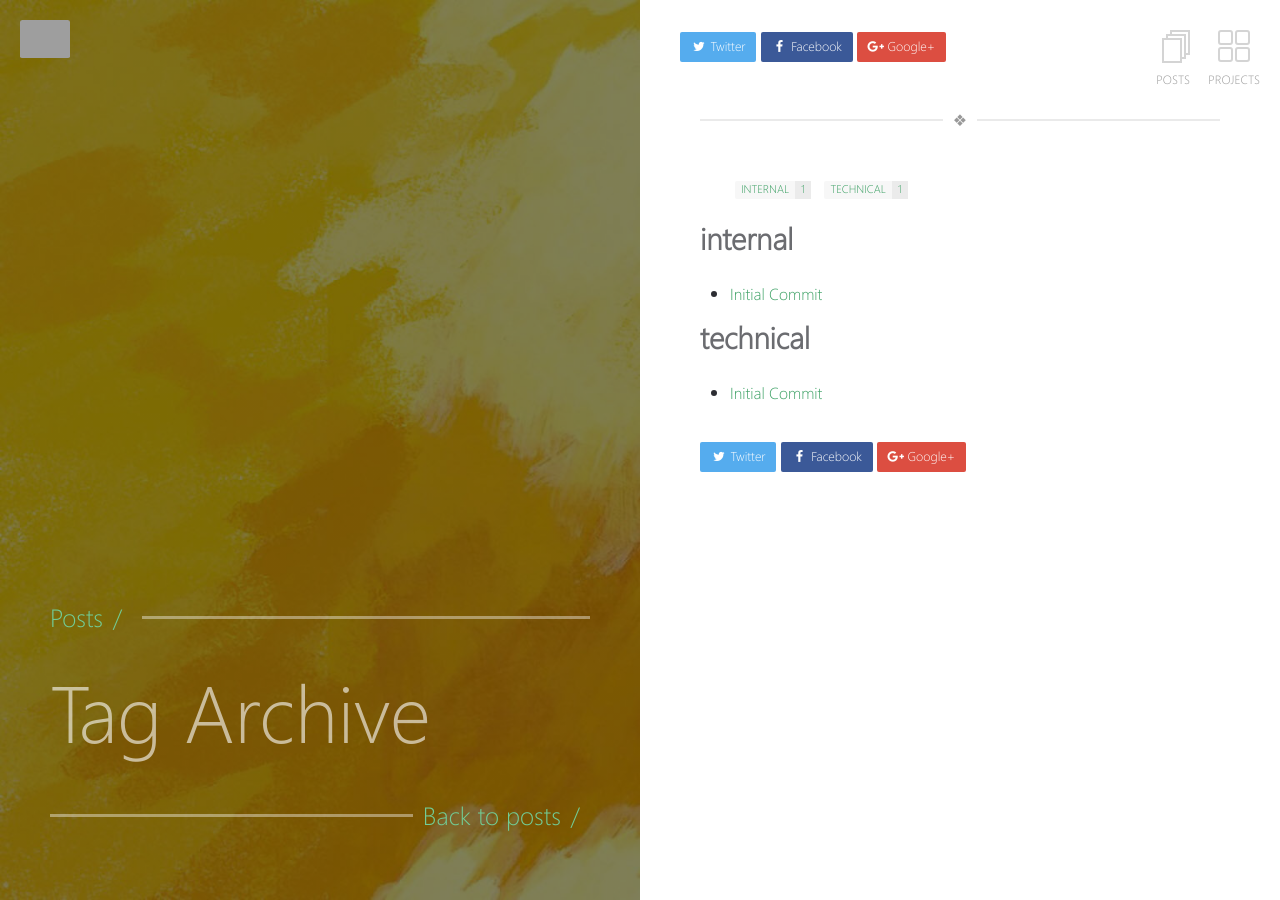
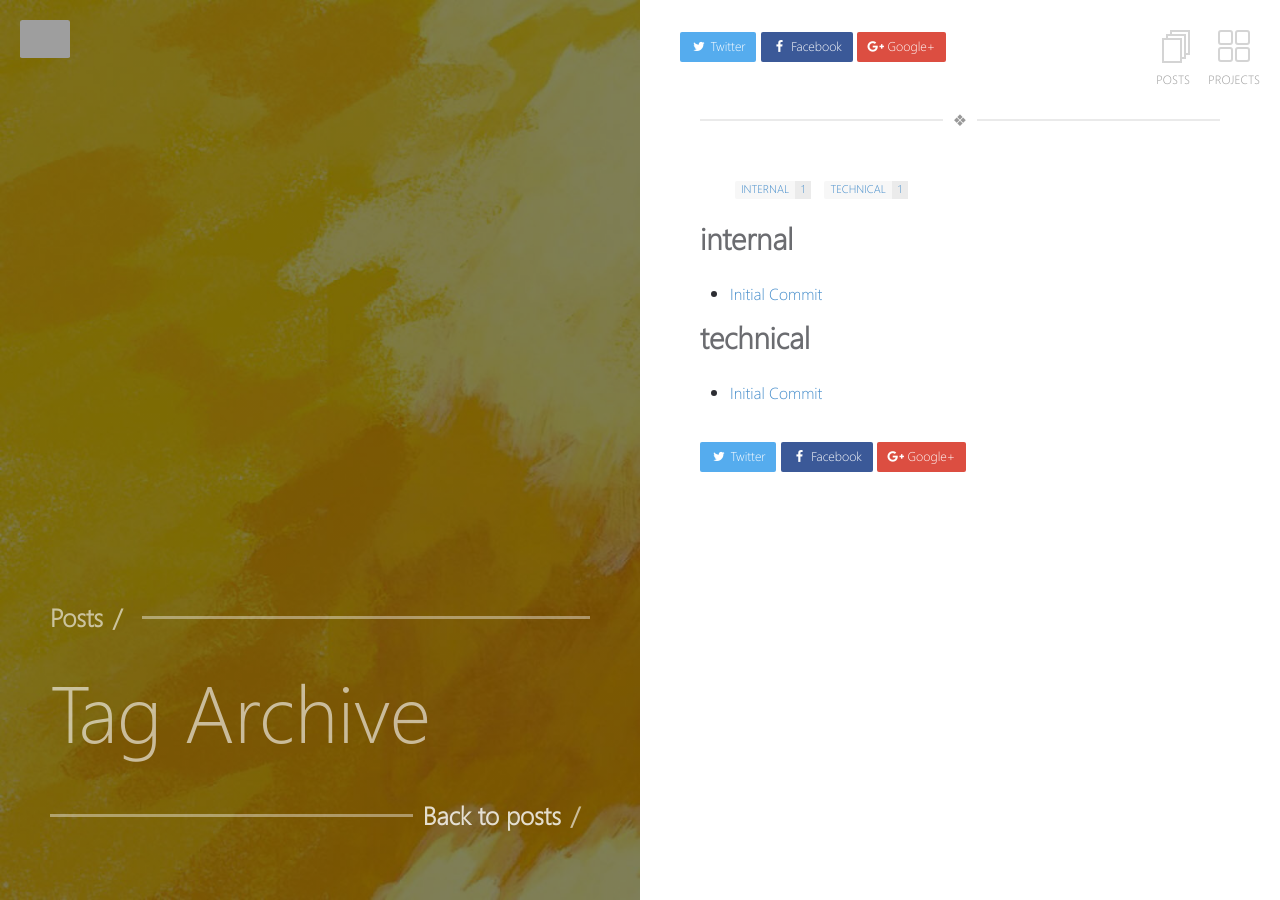
Before and after one commit to sumeet-bansal/sumeet-bansal.github.io, a Jekyll site: the page built from _pages/tags.md, in a window 1280 px wide. Built offline with Jekyll 4.4.1, drawn with Linux system fonts in a browser that asks for light colours.

Commit message:
cleaned up styling and updated color scheme

```diff
--- a/assets/_sass/_site.scss
+++ b/assets/_sass/_site.scss
@@ -107,14 +107,14 @@ canvas {
     }
   }
   &:hover {
-    border-color: $green;
+    border-color: $main;
     &:before {
-      border-color: $green;
+      border-color: $main;
     }
     span {
-      border-color: $green;
+      border-color: $main;
       &:before {
-        border-color: $green;
+        border-color: $main;
       }
     }
   }
@@ -153,10 +153,10 @@ canvas {
     background: $white;
   }
   &:hover {
-    border-color: $green;
+    border-color: $main;
     &:before,
     &:after {
-      border-color: $green;
+      border-color: $main;
     }
   }
 }
@@ -373,7 +373,7 @@ canvas {
         left: 0;
         right: 0;
         bottom: 0;
-        background: $green;
+        background: $main;
         -webkit-transform: scaleY(0);
         transform: scaleY(0);
         -webkit-transform-origin: 50% 100%;
@@ -440,7 +440,7 @@ canvas {
       -ms-transform: none;
       -o-transform: none;
       transform: none;
-      background: $green;
+      background: $main;
       left: 0;
       width: 200px;
     }
@@ -514,7 +514,7 @@ canvas {
       color: darken($white, 40);
     }
     .date {
-      color: #399f62;
+      color: $main;
       float: right;
       display: inline-block;
       font-size: 15px;
@@ -525,7 +525,7 @@ canvas {
       display: inline-block;
       max-width: 75%;
       &:hover span {
-        border-bottom: 1px dotted $green;
+        border-bottom: 1px dotted $main;
       }
     }
   }
@@ -583,8 +583,8 @@ canvas {
     display: block;
   }
   a:not(.btn):not(.pagination_pager) {
-    color: #399f62;
-    border-bottom: 1px dotted $green;
+    color: $main;
+    border-bottom: 1px dotted $main;
   }
   ul,
   ol {
@@ -621,7 +621,7 @@ canvas {
     font-size: 15px;
   }
   .section-line {
-    color: $green;
+    color: rgba($white, 0.6);
     position: relative;
     display: -webkit-box;
     display: -moz-box;
@@ -630,6 +630,7 @@ canvas {
     display: flex;
     align-items: center;
     font-size: 25px;
+    font-weight: bold;
     margin-bottom: 20px;
     &:after {
       content: '';
@@ -643,9 +644,10 @@ canvas {
       margin-left: 10px;
     }
     a {
-      color: $green;
+      font-weight: bold;
+      color: rgba($white, 0.8);
       &:hover {
-        color: #4dbe7a;
+        color: rgba($white, 0.6);
       }
     }
     em {
@@ -875,7 +877,7 @@ canvas {
       border-radius: 0 4px 4px 0;
     }
     &:hover {
-      background-color: $green;
+      background-color: $main;
       color: $white !important;
     }
     &.disabled {
--- a/assets/_sass/_variables.scss
+++ b/assets/_sass/_variables.scss
@@ -1,13 +1,19 @@
-$white: #FFFFFF;
+$white: #ffffff;
 $black: #000000;
 $gray: #d4d4d4;
 $overlay-color: #2c2d33;
 $green: #72cc96;
 
 $red: #ee5f5b;
-$blue: #19B5FE;
+$blue: #19b5fe;
 $yellow: #f89406;
-$aqua: #7FDBFF;
+$aqua: #7fdbff;
+
+$purple: #9966ff;
+$darkblue: #428bca;
+
+$main: $darkblue;
+$secondary: $purple;
 
 $base-font: "weblysleek_uilight", sans-serif;
 $code-font: "LiberationMonoRegular",monospace;
```
